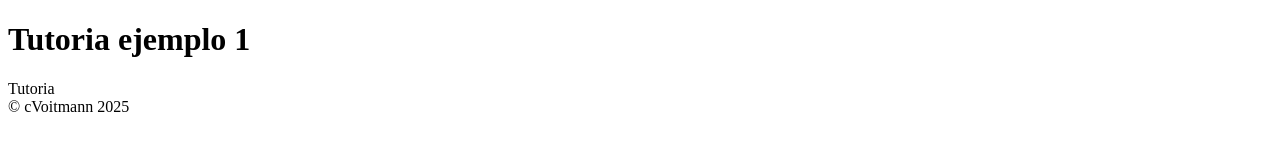
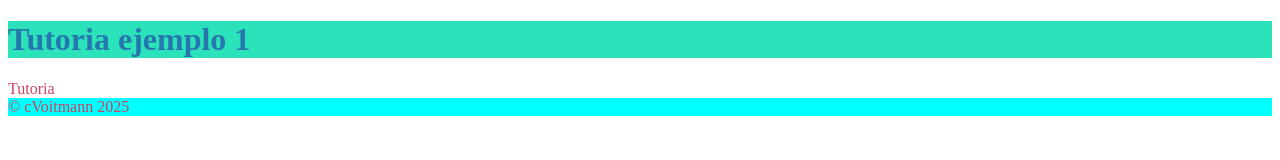
Before and after one commit to carvoit/arriendo-propiedades, a plain HTML site: page index.html in a window 1280 px wide. Drawn offline with Linux system fonts and the light colour scheme.

Commit message:
css agregado

```diff
--- a/assets/css/style.css
+++ b/assets/css/style.css
@@ -0,0 +1,15 @@
+body{
+    color: rgb(203, 68, 95);
+}
+
+
+header{
+    background-color: rgb(43, 226, 186);
+}
+h1{
+    color: #2577ae;
+}
+
+footer{
+    background-color: aqua;
+}
--- a/index.html
+++ b/index.html
@@ -4,6 +4,7 @@
     <meta charset="UTF-8">
     <meta name="viewport" content="width=device-width, initial-scale=1.0">
     <title>Tutoria</title>
+    <link rel="stylesheet" href="./assets/css/style.css">
 </head>
 <body>
     <header>
```
